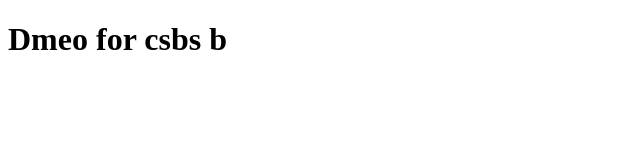
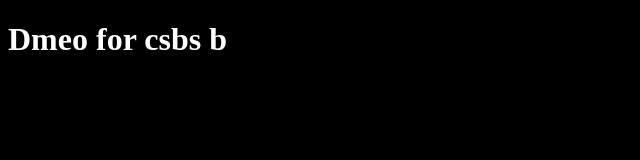
Before and after one commit to aviiciii/demo, a plain HTML site: page index.html in a window 1280 px wide. Shown: the whole page, without its empty margins (0-640 px from the left). Drawn offline with Linux system fonts and the light colour scheme.

Commit message:
color changed

```diff
--- a/index.html
+++ b/index.html
@@ -6,5 +6,13 @@
 </head>
 <body>
     <h1>Dmeo for csbs b</h1>
+    <style>
+        body{
+            background-color: black;
+        }
+        h1{
+            color: white;
+        }
+    </style>
 </body>
 </html>
```
